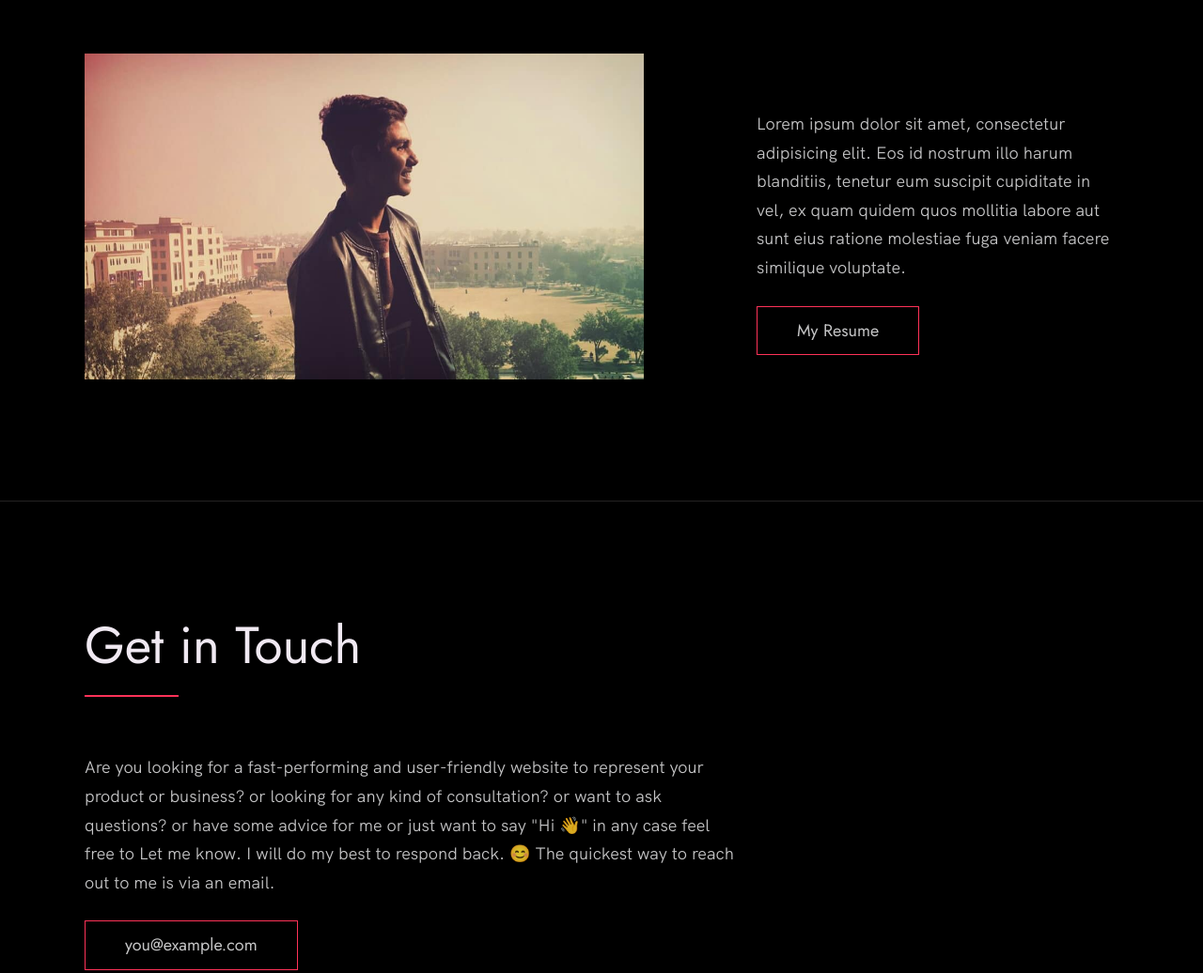
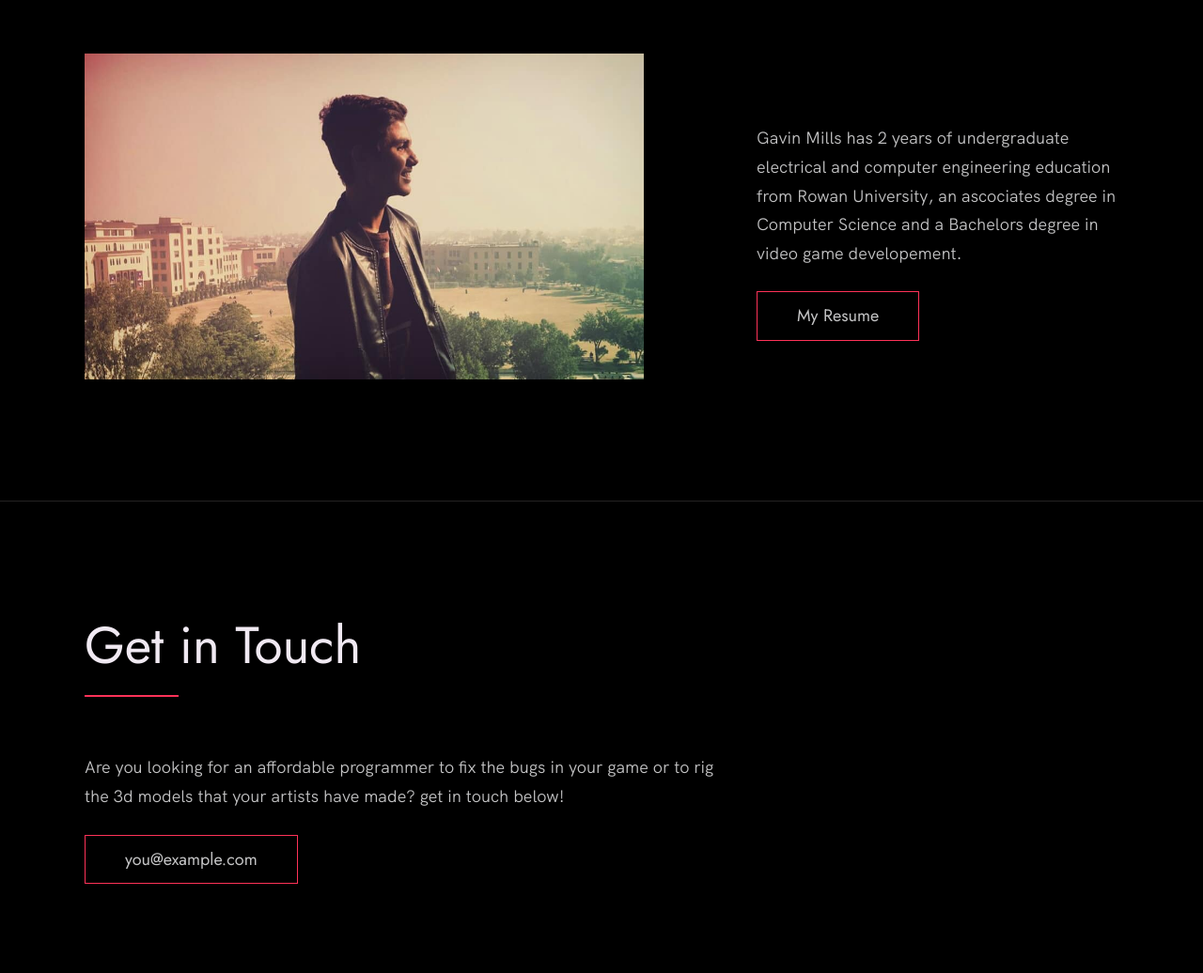
Before and after one commit to Computer-and-Information-Science/portfolio-GavMills, a plain HTML site: page index.html in a window 1280 px wide. Shown: the part 3064-4100 px from the top of the page at 94% size. Drawn offline with Linux system fonts and the light colour scheme.

Commit message:
Update index.html

```diff
--- a/index.html
+++ b/index.html
@@ -171,10 +171,10 @@
           <div class="about__text">
             <!-- Replace the below paragraph with info about yourself -->
             <p>
-              Lorem ipsum dolor sit amet, consectetur adipisicing elit. Eos id
-              nostrum illo harum blanditiis, tenetur eum suscipit cupiditate
-              in vel, ex quam quidem quos mollitia labore aut sunt eius
-              ratione molestiae fuga veniam facere similique voluptate.
+              Gavin Mills has 2 years of undergraduate electrical and
+              computer engineering education from Rowan University, an
+              ascociates degree in Computer Science and a Bachelors degree in
+              video game developement.
             </p>
             <!-- Provide a link to your resume -->
             <a href="#" class="btn">My Resume</a>
@@ -196,15 +196,10 @@
       <h2>Get in Touch</h2>
       <div class="contact__info">
         <p>
-          Are you looking for a fast-performing and user-friendly website to
-          represent your product or business? or looking for any kind of
-          consultation? or want to ask questions? or have some advice for me
-          or just want to say "Hi 👋" in any case feel free to Let me know. I
-          will do my best to respond back. 😊 The quickest way to reach out to
-          me is via an email.
+          Are you looking for an affordable programmer to fix the bugs in your game or to rig the 3d models that your artists have made?  get in touch below!
         </p>
         <!-- Replace the email with yours -->
-        <a href="mailto:you@example.com" class="btn">you@example.com</a>
+        <a href="mailto:mills.gavin1945@gmail.com" class="btn">you@example.com</a>
       </div>
     </div>
   </section>
```
